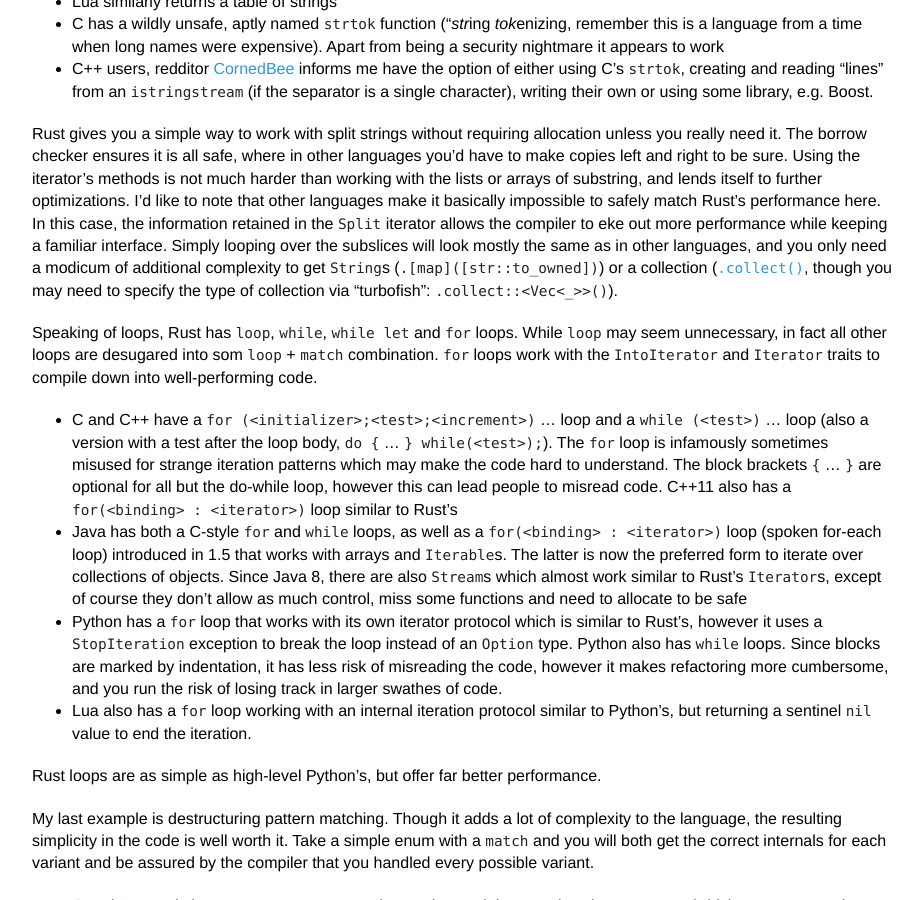
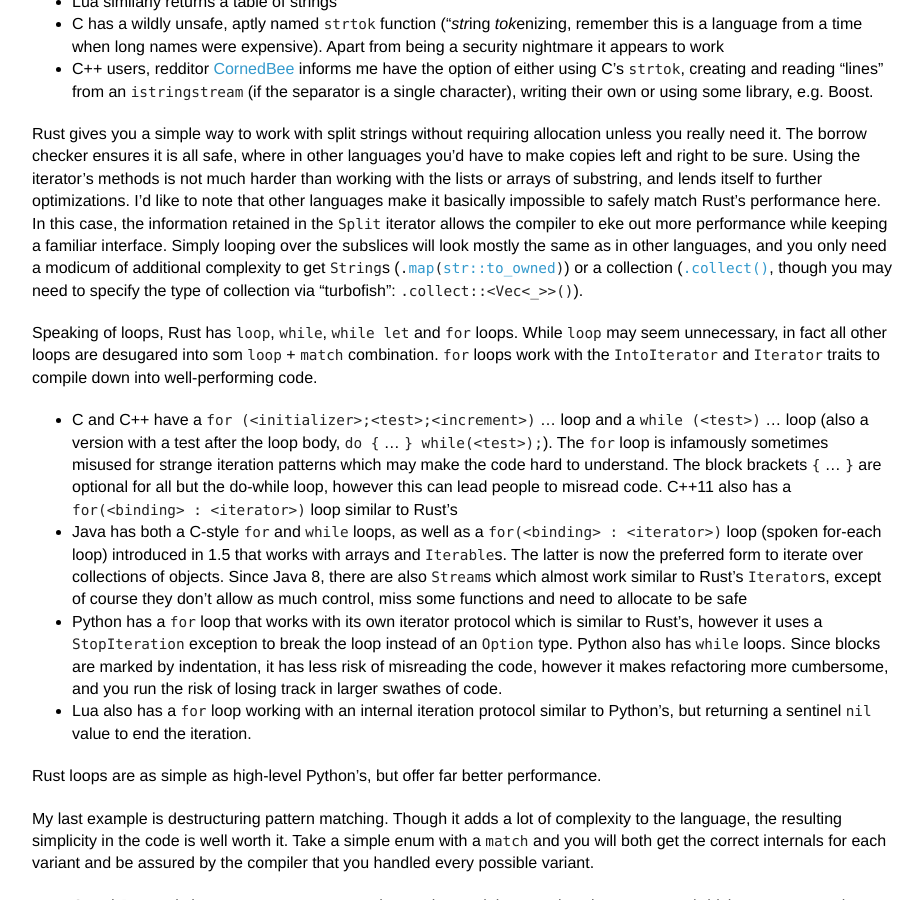
Before and after one commit to llogiq/llogiq.github.io, a Jekyll site: the page built from _posts/2018-04-03-corners.md, in a window 1280 px wide and 900 px high, scrolled down 1942 px. Shown: the whole window, without its empty margins (178-1101 px from the left). Built offline with Jekyll 4.4.1, drawn with Linux system fonts in a browser that asks for light colours; some of the changed lines change nothing that is shown.

Commit message:
fix two links

```diff
--- a/_posts/2018-04-03-corners.md
+++ b/_posts/2018-04-03-corners.md
@@ -117,11 +117,11 @@ that other languages make it basically impossible to safely match Rust's perform
 case, the information retained in the `Split` iterator allows the compiler to eke out more
 performance while keeping a familiar interface. Simply looping over the subslices will look mostly
 the same as in other languages, and you only need a modicum of additional complexity to get
-`String`s (`.[map]([str::to_owned])`) or a collection ([`.collect()`], though you may need to specify the
+`String`s (`.`[`map`]`(`[`str::to_owned`]`)`) or a collection ([`.collect()`], though you may need to specify the
 type of collection via "turbofish": `.collect::<Vec<_>>()`).
 
-[map]: https://doc.rust-lang.org/std/iter/trait.Iterator.html#method.map
-[str::to_owned]: https://doc.rust-lang.org/std/primitive.str.html#method.to_owned
+[`map`]: https://doc.rust-lang.org/std/iter/trait.Iterator.html#method.map
+[`str::to_owned`]: https://doc.rust-lang.org/std/primitive.str.html#method.to_owned
 [`.collect()`]: https://doc.rust-lang.org/std/iter/trait.Iterator.html#method.collect
 
 Speaking of loops, Rust has `loop`, `while`, `while let` and `for` loops. While `loop` may seem
```
